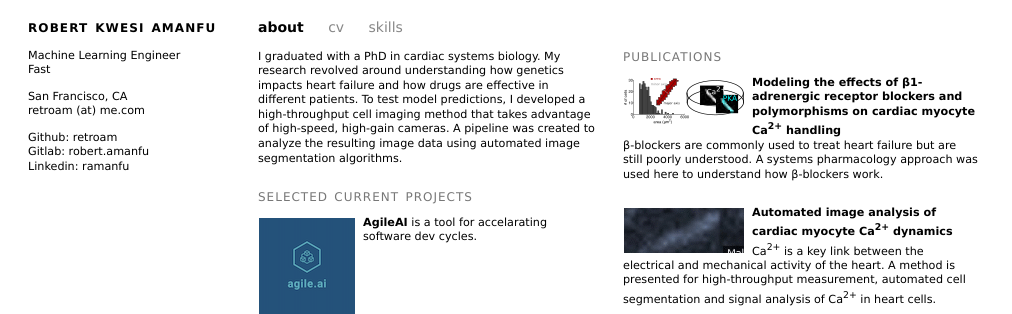
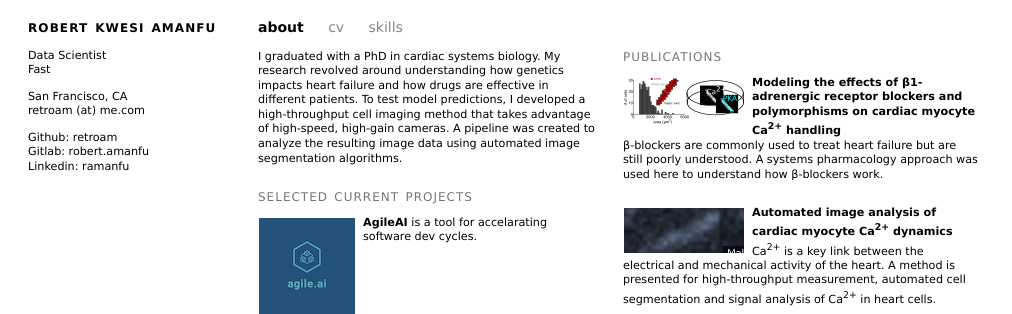
Before and after one commit to retroam/retroam.github.io, a Flask app: page / in a window 1280 px wide. Shown: the top 314 px of the page, without its empty margins (0-1012 px from the left). Run offline with Flask 2, Linux system fonts and the light colour scheme.

Commit message:
Update about.html

```diff
--- a/templates/about.html
+++ b/templates/about.html
@@ -22,8 +22,8 @@
 <h1 id="name">robert kwesi amanfu</h1>
 
 <p>
-Machine Learning Engineer<br/>
-<a href="www.fast.co">Fast</a><br/>
+Data Scientist<br/>
+<a href="www.plaid.com">Fast</a><br/>
 </p>
 
 <p>
```
